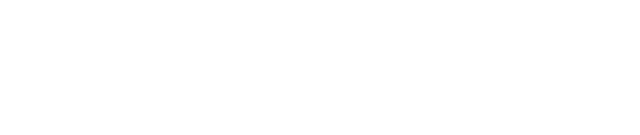
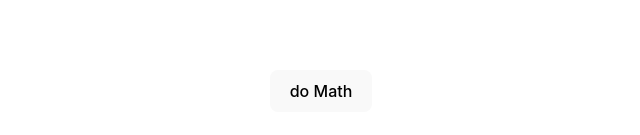
Before and after one commit to albibenni/react-vite, a React (Vite) app: page /math in a window 1280 px wide. Before the commit this address had no page. Shown: the part 309-444 px from the top of the page, without its empty margins (319-959 px from the left). Built offline with nearby package versions, Linux system fonts and the light colour scheme.

Commit message:
reference on math test

```diff
--- a/src/App.tsx
+++ b/src/App.tsx
@@ -1,6 +1,7 @@
 import { BrowserRouter, Routes, Route } from 'react-router-dom';
 import Search from './search/pages/Search';
 import Home from './search/pages/Home';
+import MyWeirdCounts from './search/pages/MyWeirdCounts';
 
 function App() {
   return (
@@ -8,6 +9,7 @@
       <Routes>
         <Route path="/" element={<Home />} />
         <Route path="/search" element={<Search />} />
+        <Route path="/math" element={<MyWeirdCounts />} />
       </Routes>
     </BrowserRouter>
   );
--- a/src/search/pages/Home.tsx
+++ b/src/search/pages/Home.tsx
@@ -5,7 +5,6 @@
 
 export default function () {
   const [count, setCount] = useState(0);
-
   const counting = () => {
     setCount(count + 1);
   };
--- /dev/null
+++ b/src/search/pages/MyWeirdCounts.tsx
@@ -0,0 +1,20 @@
+import '../../App.css';
+
+export default function MyWeirdCounts(): JSX.Element {
+  const doMath = () => {
+    const obj1 = { x: 42, y: 99 };
+    const obj2 = obj1; // obj1 and obj2 both reference the same object
+    obj1.x += 1;
+    obj2.y += 1;
+    console.log(obj1.x, obj1.y);
+    console.log(obj2.x, obj2.y);
+  };
+  return (
+    <div className="doMath">
+      <button type="button" onClick={doMath}>
+        {' '}
+        do Math{' '}
+      </button>
+    </div>
+  );
+}
```
